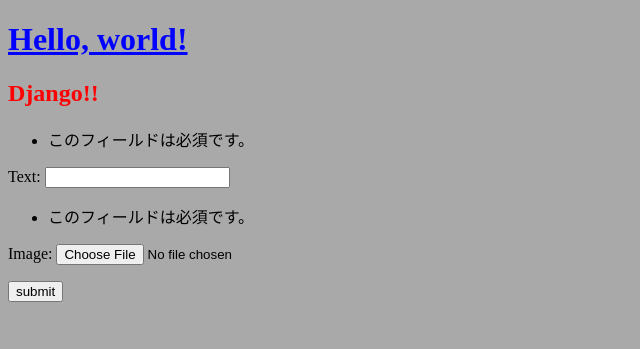
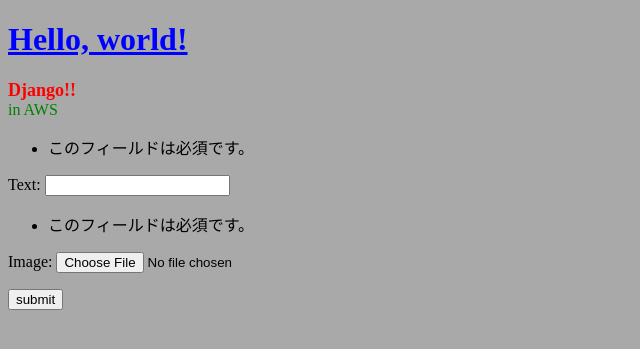
Before and after one commit to TatsuyaMaeta/django-aws-deployment, a Django app: page / in a window 1280 px wide. Shown: the top 349 px of the page, without its empty margins (0-640 px from the left). Run offline with Django 4.2, Linux system fonts and the light colour scheme.

Commit message:
fixed css
undefined

```diff
--- a/my_app/sub_app/static/style.css
+++ b/my_app/sub_app/static/style.css
@@ -1,10 +1,18 @@
+body {
+    background-color: darkgray;
+}
+
 h1 {
     color: blue;
     text-decoration: underline;
 }
-h2 {
+
+.fw {
     color: red;
+    font-size: 18px;
+    font-weight: bold;
 }
-body {
-    background-color: darkgray;
+
+.aws {
+    color: green;
 }
--- a/my_app/sub_app/templates/home.html
+++ b/my_app/sub_app/templates/home.html
@@ -22,7 +22,11 @@
     </head>
     <body>
         <h1>Hello, world!</h1>
-        <h2>Django!!</h2>
+        <div>
+            <div class="fw">Django!!</div>
+            <span class="aws">in AWS</span>
+        </div>
+
         <form action="" method="post" enctype="multipart/form-data">
             {% csrf_token %} {{ form.as_p}}
             <input type="submit" value="submit" id="" />
```
Also changed, not shown: 4 other files.
